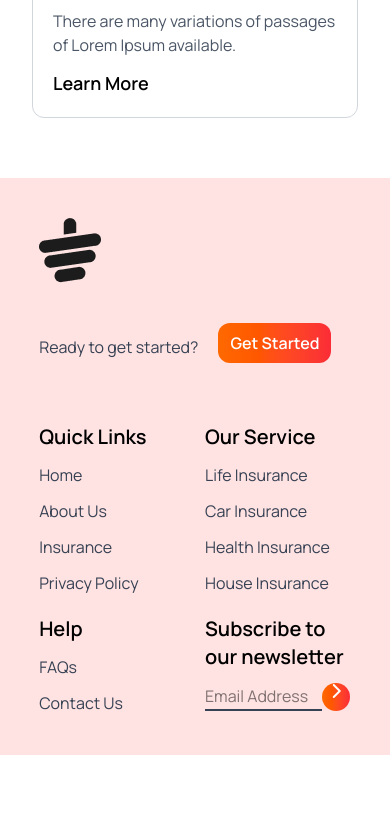
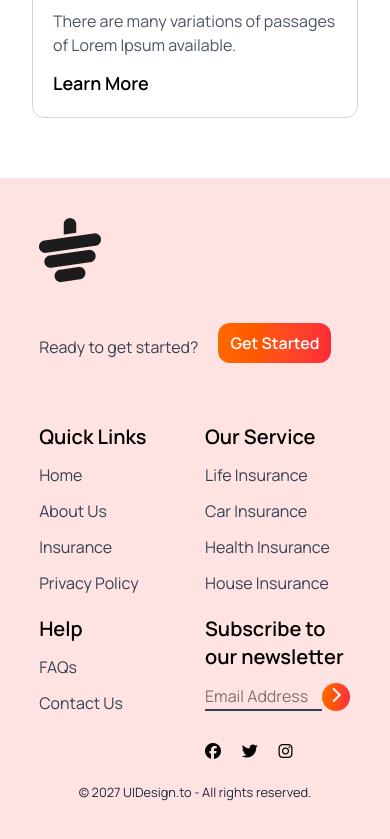
Before and after one commit to Charlie-033/Tea-House-Page, a plain HTML site: page index.html in a window 390 px wide. Shown: the part 6260-7099 px from the top of the page. Before the commit the page ends 7015 px from the top, so only its background shows below. Drawn offline with nearby package versions, Linux system fonts and the light colour scheme.

Commit message:
responsive done

```diff
--- a/index.html
+++ b/index.html
@@ -353,12 +353,21 @@
             <div class="flex flex-col space-y-3">
               <div class="flex">
                 <input type="text" placeholder="Email Address" class="bg-transparent border-gray-700 border-b-2 w-4/5">
-                <i class="fa-solid fa-chevron-right w-7 h-7 bg-linear-to-r from-orange-500 to-red-500 text-white rounded-full text-center items-center "></i>
+                <div class="w-7 h-7 bg-linear-to-r from-orange-500 to-red-500 text-white rounded-full text-center items-center"><i class="fa-solid fa-chevron-right"></i></div>
+              </div>
+              <div class="flex justify-between w-3/5 md:w-2/5 mt-5">
+                <i class="fa-brands fa-facebook"></i>
+                <i class="fa-brands fa-twitter"></i>
+                <i class="fa-brands fa-instagram"></i>
               </div>
             </div>
            </div>
           </div>
         </div>
+           <!-- right reserved -->
+           <div class="text-center text-gray-800 mt-5 md:mt-10 lg:mt-15">
+            <small>© 2027 UIDesign.to - All rights reserved.</small>
+          </div>
       </footer>
     </section>
   </body>
```
